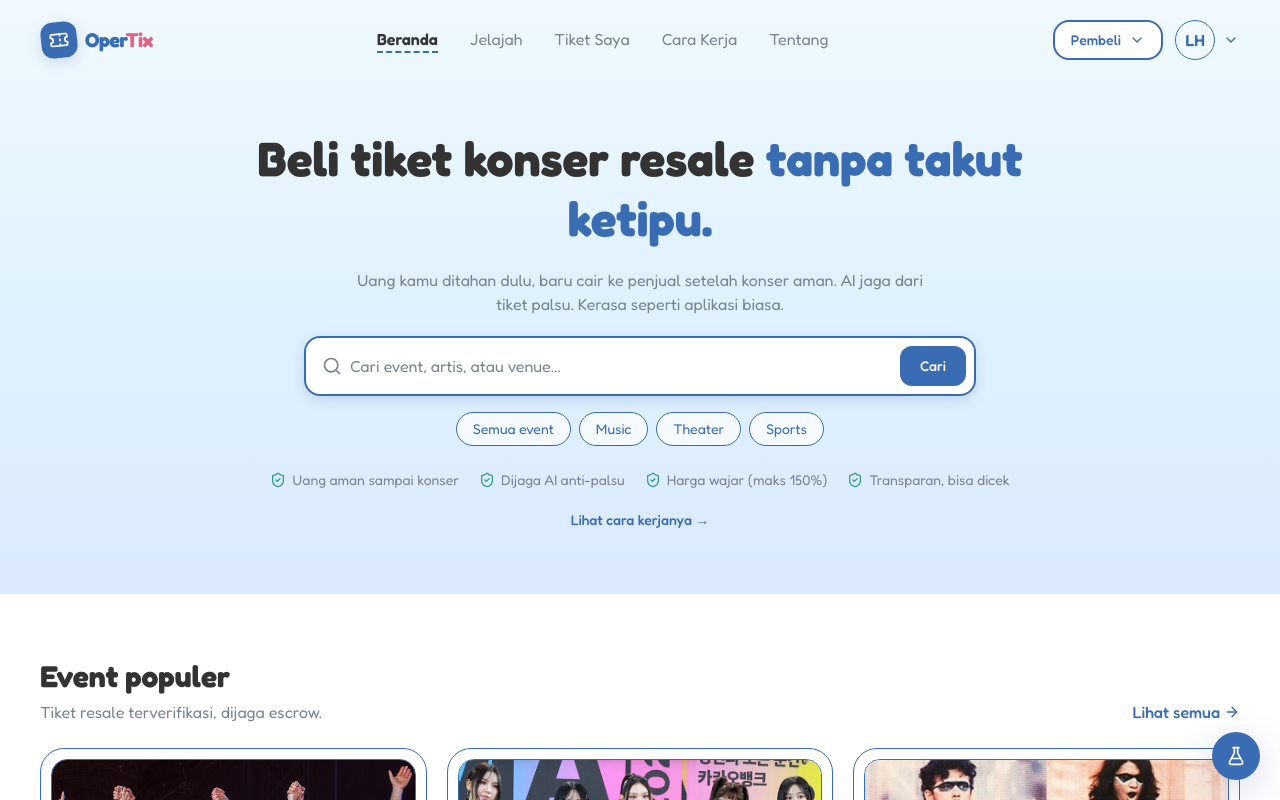
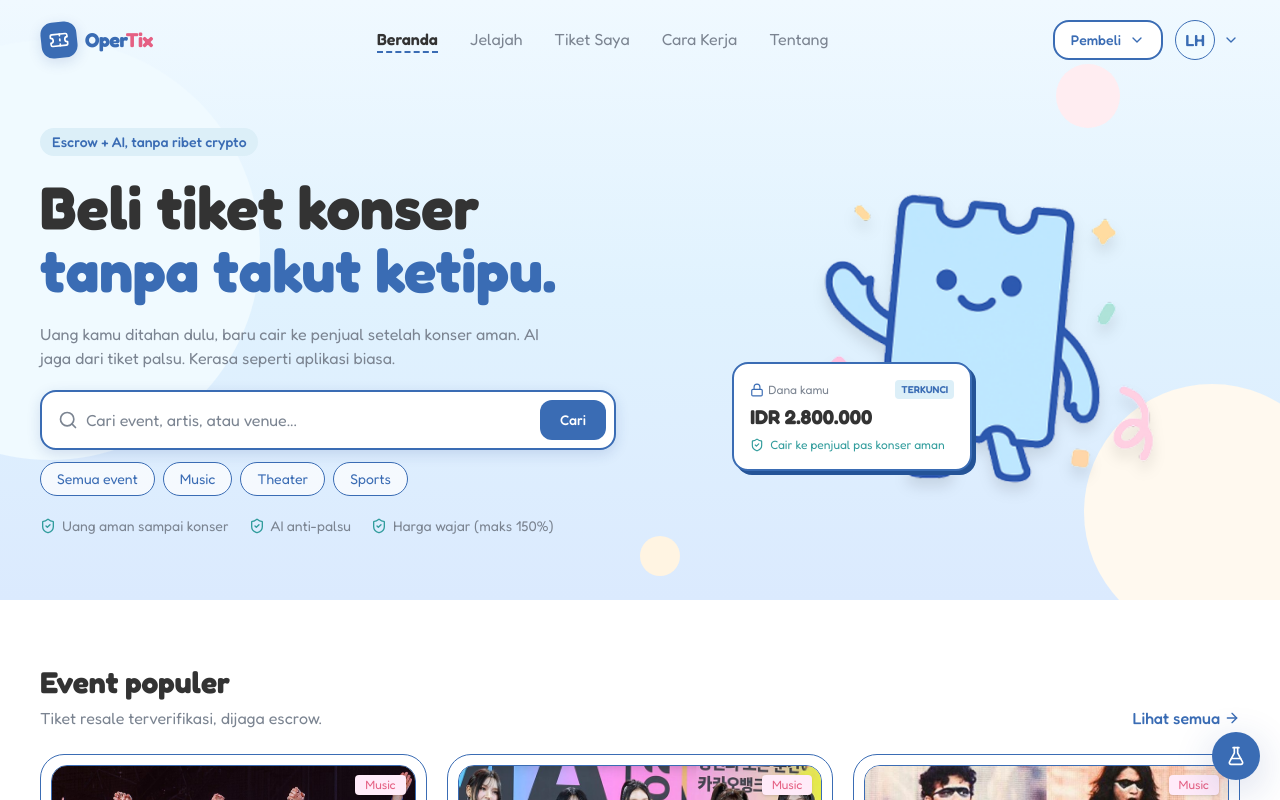
Before and after one commit to Lummy-Ticket/lummy, a Next.js app in the folder web/: page / in a window 1280 px wide. Shown: the top 800 px of the page. Built offline with nearby package versions, Linux system fonts and the light colour scheme.

Commit message:
feat: enhance UI components and improve event request handling; add HeroBlobs for design consistency

```diff
--- a/web/package.json
+++ b/web/package.json
@@ -39,6 +39,7 @@
     "@types/node": "^20",
     "@types/react": "^19",
     "@types/react-dom": "^19",
+    "baseline-browser-mapping": "^2.11.13",
     "eslint": "^9",
     "eslint-config-next": "16.0.7",
     "playwright-core": "^1.62.1",
--- a/web/src/app/about/page.tsx
+++ b/web/src/app/about/page.tsx
@@ -3,6 +3,7 @@ import Image from "next/image";
 import { Lock, ScanLine, TrendingUp, Eye, ArrowRight } from "lucide-react";
 import { Button } from "@/components/ui/button";
 import { PageContainer } from "@/components/layout/PageContainer";
+import { HeroBlobs } from "@/components/home/HeroBlobs";
 
 const pillars = [
   { Icon: Lock, cls: "bg-secondary-blue-soft text-lummy-500", title: "Dana di-escrow", body: "Uang dikunci smart contract sampai konser selesai. Penjual gak bisa kabur, pembeli gak bisa dighosting." },
@@ -28,11 +29,15 @@ const journey = [
 export default function AboutPage() {
   return (
     <PageContainer width="wide">
-      {/* Intro */}
-      <div className="grid lg:grid-cols-[1.4fr_1fr] gap-8 items-center">
+      {/* Intro (hero band + dekorasi blob ala Lummy) */}
+      <div className="relative overflow-hidden rounded-3xl border border-lummy-500 bg-hero-gradient p-6 sm:p-10">
+        <HeroBlobs />
+        <div className="relative z-10 grid lg:grid-cols-[1.4fr_1fr] gap-8 items-center">
           <div>
-          <h1 className="text-3xl md:text-5xl font-bold text-neutral-black leading-tight">
-            Beli-jual tiket konser <span className="text-primary-navy">tanpa takut ketipu.</span>
+            <span className="w-fit bg-secondary-blue-soft text-lummy-500 text-sm font-medium rounded-full px-3 py-1 inline-block mb-4">Tentang OperTix</span>
+            <h1 className="flex flex-col font-bold leading-[1.05] text-4xl md:text-5xl">
+              <span className="text-neutral-black">Beli-jual tiket konser</span>
+              <span className="text-primary-navy">tanpa takut ketipu.</span>
             </h1>
             <p className="text-neutral-gray mt-4 max-w-xl">
               OperTix lahir dari masalah nyata: pasar resale tiket di Indonesia penuh calo, harga liar, dan penipuan
@@ -50,6 +55,7 @@ export default function AboutPage() {
           </div>
           <div className="hidden lg:flex justify-center">
             <Image src="/assets/images/mascot.png" alt="OperTix" width={300} height={300} className="object-contain drop-shadow-xl" priority />
+          </div>
         </div>
       </div>
 
--- a/web/src/app/admin/page.tsx
+++ b/web/src/app/admin/page.tsx
@@ -2,7 +2,7 @@
 
 import { useEffect, useState } from "react";
 import toast from "react-hot-toast";
-import { CheckCircle2, XCircle, AlertTriangle, Sparkles, Calendar, MapPin, Scale, Paperclip } from "lucide-react";
+import { CheckCircle2, XCircle, AlertTriangle, Sparkles, Calendar, MapPin, Scale, Paperclip, ExternalLink } from "lucide-react";
 import { Button } from "@/components/ui/button";
 import { Badge } from "@/components/ui/badge";
 import { Modal } from "@/components/common/Modal";
@@ -98,15 +98,24 @@ export default function AdminPage() {
                 )}
               </div>
 
-              {/* AI-seeded face values */}
+              {/* Harga asli: 1 tier dari PDF penjual, sisanya dari sumber resmi organizer */}
               <div className="mt-4 bg-secondary-gray-soft rounded-2xl p-4">
-                <div className="text-xs text-neutral-gray mb-2">Harga asli (di-extract AI dari PDF)</div>
+                <div className="text-xs text-neutral-gray mb-2">Harga asli per tier <span className="text-neutral-black">(cek ke sumber resmi organizer, jangan cuma dari PDF)</span></div>
                 <div className="flex flex-wrap gap-2">
-                  {r.faceValues.map((f) => (
-                    <span key={f.tier} className="text-sm bg-neutral-white border border-neutral-light-gray-1 rounded-lg px-3 py-1.5 text-neutral-black">
-                      {f.tier} <b className="text-lummy-500">{formatIDR(f.value)}</b>
-                    </span>
-                  ))}
+                  {r.faceValues.map((f) => {
+                    const fromPdf = f.tier === r.pdfTier;
+                    return (
+                      <span key={f.tier} className={`text-sm rounded-lg px-3 py-1.5 flex items-center gap-1.5 ${fromPdf ? "bg-secondary-blue-soft border border-lummy-500 text-neutral-black" : "bg-neutral-white border border-neutral-light-gray-1 text-neutral-black"}`}>
+                        {f.tier} <b className="text-lummy-500">{formatIDR(f.value)}</b>
+                        {fromPdf && <span className="text-[10px] text-lummy-500 font-medium">dari PDF</span>}
+                      </span>
+                    );
+                  })}
+                </div>
+                <div className="text-xs text-neutral-gray mt-3 flex flex-wrap items-center gap-1.5">
+                  <Sparkles className="w-3.5 h-3.5 text-lummy-500 shrink-0" />
+                  AI cuma bisa baca <b className="text-neutral-black">1 kategori</b> dari PDF penjual ({r.pdfTier}, dia sendiri). Tier lain admin lengkapi + verifikasi dari
+                  <a href={`https://${r.organizerRef}`} target="_blank" rel="noreferrer" className="text-primary-navy font-medium hover:opacity-80 inline-flex items-center gap-0.5">{r.organizerRef} <ExternalLink className="w-3 h-3" /></a>
                 </div>
               </div>
 
--- a/web/src/app/how-it-works/page.tsx
+++ b/web/src/app/how-it-works/page.tsx
@@ -1,7 +1,9 @@
 import Link from "next/link";
+import Image from "next/image";
 import { Lock, ScanLine, TrendingUp, Eye, RotateCcw, Repeat, ArrowRight } from "lucide-react";
 import { Button } from "@/components/ui/button";
 import { Badge } from "@/components/ui/badge";
+import { HeroBlobs } from "@/components/home/HeroBlobs";
 
 const sections = [
   {
@@ -39,10 +41,15 @@ const sections = [
 export default function HowItWorks() {
   return (
     <div className="pb-10">
-      <section className="bg-hero-gradient pt-28 pb-16">
-        <div className="max-w-3xl mx-auto px-5 text-center">
+      <section className="relative overflow-hidden bg-hero-gradient pt-28 pb-16">
+        <HeroBlobs />
+        <div className="relative z-10 max-w-3xl mx-auto px-5 text-center flex flex-col items-center">
+          <Image src="/assets/images/mascot-powered.svg" alt="" width={110} height={110} className="mb-3 drop-shadow-lg" />
           <Badge.Base className="bg-secondary-blue-soft text-lummy-500 text-sm">Cara kerja</Badge.Base>
-          <h1 className="text-3xl md:text-5xl font-bold text-neutral-black mt-4">Kenapa resale di OperTix aman</h1>
+          <h1 className="flex flex-col font-bold leading-[1.05] text-4xl md:text-5xl mt-4">
+            <span className="text-neutral-black">Kenapa resale di OperTix</span>
+            <span className="text-primary-navy">beneran aman</span>
+          </h1>
           <p className="text-lg text-neutral-gray mt-4">Blockchain + AI kerja di belakang layar. Kamu cukup beli seperti biasa.</p>
         </div>
       </section>
--- a/web/src/app/page.tsx
+++ b/web/src/app/page.tsx
@@ -1,9 +1,11 @@
 import Link from "next/link";
-import { ArrowRight, ShieldCheck, Music, Trophy, Drama } from "lucide-react";
+import Image from "next/image";
+import { ArrowRight, ShieldCheck, Lock, Music, Trophy, Drama } from "lucide-react";
 import { Button } from "@/components/ui/button";
 import { Card } from "@/components/ui/card";
 import { HeroSearch } from "@/components/home/HeroSearch";
-import { getEvents, getFeaturedEvents, formatEventDate } from "@/lib/mock";
+import { HeroBlobs } from "@/components/home/HeroBlobs";
+import { getEvents, getFeaturedEvents, formatEventDate, formatIDR } from "@/lib/mock";
 
 const CATEGORY_TILES = [
   { cat: "Music", label: "Konser & Musik", Icon: Music, cls: "bg-secondary-pink-soft text-secondary-pink-dark" },
@@ -53,26 +55,46 @@ export default function Home() {
 
   return (
     <>
-      {/* Hero: search-first */}
-      <section className="bg-hero-gradient pt-32 pb-16">
-        <div className="max-w-7xl mx-auto px-5 lg:px-10 flex flex-col items-center text-center gap-5">
-          <h1 className="text-3xl md:text-5xl font-bold text-neutral-black leading-tight max-w-3xl">
-            Beli tiket konser resale <span className="text-primary-navy">tanpa takut ketipu.</span>
+      {/* Hero: search-first, tapi asimetris + dekorasi ala Lummy biar gak template */}
+      <section className="relative overflow-hidden bg-hero-gradient pt-28 lg:pt-32 pb-16">
+        <HeroBlobs />
+        <div className="relative z-10 max-w-7xl mx-auto px-5 lg:px-10 grid lg:grid-cols-[1.15fr_0.85fr] gap-10 lg:gap-6 items-center">
+          {/* Kiri: headline + search */}
+          <div className="flex flex-col gap-5 text-center lg:text-left">
+            <span className="mx-auto lg:mx-0 w-fit bg-secondary-blue-soft text-lummy-500 text-sm font-medium rounded-full px-3 py-1">
+              Escrow + AI, tanpa ribet crypto
+            </span>
+            <h1 className="flex flex-col font-bold leading-[1.05] text-4xl sm:text-5xl xl:text-6xl">
+              <span className="text-neutral-black">Beli tiket konser</span>
+              <span className="text-primary-navy">tanpa takut ketipu.</span>
             </h1>
-          <p className="text-neutral-gray max-w-xl">
+            <p className="text-neutral-gray max-w-lg mx-auto lg:mx-0">
               Uang kamu ditahan dulu, baru cair ke penjual setelah konser aman. AI jaga dari tiket palsu. Kerasa seperti aplikasi biasa.
             </p>
             <HeroSearch quickCats={quickCats} />
-          <div className="flex flex-wrap justify-center gap-x-5 gap-y-2 pt-1 text-sm text-neutral-gray">
-            {["Uang aman sampai konser", "Dijaga AI anti-palsu", "Harga wajar (maks 150%)", "Transparan, bisa dicek"].map((t) => (
+            <div className="flex flex-wrap justify-center lg:justify-start gap-x-5 gap-y-2 text-sm text-neutral-gray">
+              {["Uang aman sampai konser", "AI anti-palsu", "Harga wajar (maks 150%)"].map((t) => (
                 <span key={t} className="flex items-center gap-1.5">
                   <ShieldCheck className="w-4 h-4 text-secondary-green-dark" /> {t}
                 </span>
               ))}
             </div>
-          <Link href="/how-it-works" className="text-primary-navy text-sm font-medium hover:opacity-80 transition">
-            Lihat cara kerjanya →
-          </Link>
+          </div>
+
+          {/* Kanan: mascot + sticker "Dana terkunci" (overlap + hard shadow) */}
+          <div className="relative hidden lg:flex justify-center items-center">
+            <Image src="/assets/images/mascot.png" alt="OperTix" width={340} height={340} className="object-contain drop-shadow-xl" priority />
+            <div className="absolute bottom-6 -left-2 w-60 bg-neutral-white rounded-2xl border-2 border-lummy-500 shadow-[4px_4px_0px_#245397] p-4">
+              <div className="flex items-center justify-between mb-1">
+                <span className="text-xs text-neutral-gray flex items-center gap-1"><Lock className="w-3.5 h-3.5 text-lummy-500" /> Dana kamu</span>
+                <span className="bg-secondary-blue-soft text-lummy-500 text-[10px] font-semibold rounded px-1.5 py-0.5">TERKUNCI</span>
+              </div>
+              <div className="font-fredoka font-bold text-xl text-neutral-black">{formatIDR(2_800_000)}</div>
+              <div className="flex items-center gap-1.5 mt-1.5 text-xs text-secondary-green-dark">
+                <ShieldCheck className="w-3.5 h-3.5" /> Cair ke penjual pas konser aman
+              </div>
+            </div>
+          </div>
         </div>
       </section>
 
--- /dev/null
+++ b/web/src/components/home/HeroBlobs.tsx
@@ -0,0 +1,12 @@
+// Blob pastel dekoratif ala Lummy — bikin hero terasa "didesain", bukan template.
+// Parent WAJIB relative + overflow-hidden. Cuma tampil di layar besar (dekorasi).
+export function HeroBlobs() {
+  return (
+    <div className="hidden lg:block absolute inset-0 z-0 pointer-events-none" aria-hidden>
+      <div className="absolute -left-40 top-10 w-[420px] h-[420px] rounded-full bg-secondary-blue-light" />
+      <div className="absolute right-[-60px] bottom-[-40px] w-64 h-64 rounded-full bg-secondary-cream-light" />
+      <div className="absolute right-40 top-16 w-16 h-16 rounded-full bg-secondary-pink-light" />
+      <div className="absolute left-1/2 bottom-6 w-10 h-10 rounded-full bg-pastel-yellow" />
+    </div>
+  );
+}
--- a/web/src/components/home/HeroSearch.tsx
+++ b/web/src/components/home/HeroSearch.tsx
@@ -17,7 +17,7 @@ export function HeroSearch({ quickCats }: { quickCats: string[] }) {
   };
 
   return (
-    <div className="w-full max-w-2xl mx-auto flex flex-col gap-4">
+    <div className="w-full max-w-xl mx-auto lg:mx-0 flex flex-col gap-3">
       <form onSubmit={submit} className="flex items-center gap-2 bg-neutral-white rounded-2xl border-2 border-lummy-500 p-2 pl-4 shadow-lummy">
         <Search className="w-5 h-5 text-neutral-gray shrink-0" />
         <input
@@ -32,7 +32,7 @@ export function HeroSearch({ quickCats }: { quickCats: string[] }) {
         </button>
       </form>
 
-      <div className="flex flex-wrap justify-center gap-2">
+      <div className="flex flex-wrap justify-center lg:justify-start gap-2">
         <Link href="/events" className="px-4 py-1.5 rounded-full text-sm bg-neutral-white/70 border border-lummy-500 text-lummy-500 hover:bg-neutral-white transition">
           Semua event
         </Link>
--- a/web/src/components/ui/card.tsx
+++ b/web/src/components/ui/card.tsx
@@ -32,14 +32,14 @@ const Event = (({className, image, date, title, location, category, price, redir
     }
 
   return (
-        <Link href={redirect} className={cn("border hover:opacity-80 transition ease-in-out flex flex-col justify-between border-primary-navy rounded-3xl pt-2.5 pb-3 px-2.5 gap-2 sm:pb-5 w-full h-fit shrink-0", className)} {...props}>
+        <Link href={redirect} className={cn("border transition ease-in-out flex flex-col justify-between border-primary-navy rounded-3xl pt-2.5 pb-3 px-2.5 gap-2 sm:pb-4 w-full h-fit shrink-0 hover:-translate-x-1 hover:-translate-y-1 hover:shadow-[4px_4px_0px_#245397]", className)} {...props}>
             <div className="relative w-full aspect-[16/10] h-auto">
                 <Image alt="event" className={cn("rounded-2xl border border-lummy-500 object-cover", soldOut && "grayscale-[35%]")} src={image} fill />
                 {soldOut && (
                     <Badge.Base className="absolute top-2.5 left-2.5 bg-secondary-pink-dark text-white text-sm xl:text-base">Sold Out</Badge.Base>
                 )}
-                {/* Mobile: category sits on the photo to keep the bottom row to a single price line */}
-                <Badge.Base className={cn("sm:hidden absolute top-2.5 right-2.5 text-xs h-fit w-fit text-nowrap", badgeClass[category])}>{category}</Badge.Base>
+                {/* Kategori nempel di foto (badge di kanan-atas), shadow biar kebaca di atas foto */}
+                <Badge.Base className={cn("absolute top-2.5 right-2.5 text-xs h-fit w-fit text-nowrap shadow-sm", badgeClass[category])}>{category}</Badge.Base>
             </div>
 
             <div className="flex flex-col gap-1 px-0.5 sm:px-2">
@@ -51,11 +51,6 @@ const Event = (({className, image, date, title, location, category, price, redir
                     <FaMapMarkerAlt className="shrink-0" />
 
                     <span className="text-neutral-gray text-sm xl:text-base truncate">{location}</span>
-                </div>
-                <div className="flex items-center justify-between gap-2">
-                    <Badge.Base className={cn("hidden sm:flex text-xs sm:text-sm xl:text-base h-fit w-fit text-nowrap", badgeClass[category])}>{category}</Badge.Base>
-
-                    <span className="text-base sm:text-lg xl:text-xl text-lummy-500 font-medium text-nowrap">IDR {price.toLocaleString("id-ID")}</span>
                 </div>
             </div>
         </Link>
--- a/web/src/lib/mock/useEventRequests.ts
+++ b/web/src/lib/mock/useEventRequests.ts
@@ -2,7 +2,10 @@ import { create } from "zustand";
 import { persist } from "zustand/middleware";
 import type { Category } from "./types";
 
-// Event baru diminta penjual pertama. AI sudah pre-fill dari PDF-nya; admin verifikasi.
+// Event baru diminta penjual pertama. Realita (dari tiket asli): PDF penjual cuma
+// nunjukin SATU kategori (kategori dia) + harga dia; kadang malah gak ada harganya.
+// Jadi daftar harga semua tier = admin lengkapi dari SUMBER RESMI ORGANIZER
+// (website / sosmed / poster), bukan di-extract full dari 1 PDF.
 export interface EventRequest {
   id: string;
   submittedBy: string;
@@ -12,6 +15,8 @@ export interface EventRequest {
   city: string;
   category: Category;
   faceValues: { tier: string; value: number }[];
+  pdfTier: string; // satu-satunya tier yang kebaca dari PDF penjual (punya dia)
+  organizerRef: string; // sumber resmi buat verifikasi harga (sosmed/website organizer)
   forgeryScore: number;
   pdfSuspicious: boolean;
   status: "pending" | "approved" | "rejected";
@@ -22,6 +27,7 @@ const SEED: EventRequest[] = [
     id: "req-1", status: "pending", submittedBy: "Zahra A.", title: "Bruno Mars Live in Jakarta",
     dateISO: "2027-02-08T20:00:00+07:00", venue: "Stadion Utama GBK", city: "Jakarta",
     category: "Music", forgeryScore: 7, pdfSuspicious: false,
+    pdfTier: "CAT 1", organizerRef: "instagram.com/pkentertainment.id",
     faceValues: [
       { tier: "Front CAT", value: 4_500_000 },
       { tier: "CAT 1", value: 2_500_000 },
@@ -32,6 +38,7 @@ const SEED: EventRequest[] = [
     id: "req-2", status: "pending", submittedBy: "Bagas W.", title: "Hindia: Menari Dengan Bayangan",
     dateISO: "2026-12-20T19:30:00+07:00", venue: "Beach City International Stadium", city: "Jakarta",
     category: "Music", forgeryScore: 63, pdfSuspicious: true,
+    pdfTier: "VIP", organizerRef: "instagram.com/hindia.official",
     faceValues: [
       { tier: "VIP", value: 850_000 },
       { tier: "Reguler", value: 450_000 },
@@ -52,6 +59,11 @@ export const useEventRequests = create<ReqState>()(
       approve: (id) => set((s) => ({ requests: s.requests.map((r) => (r.id === id ? { ...r, status: "approved" } : r)) })),
       reject: (id) => set((s) => ({ requests: s.requests.map((r) => (r.id === id ? { ...r, status: "rejected" } : r)) })),
     }),
-    { name: "opertix:eventreq" }
+    {
+      name: "opertix:eventreq",
+      // v2: nambah pdfTier + organizerRef ke schema. Reset localStorage lama.
+      version: 2,
+      migrate: () => ({ requests: SEED }),
+    }
   )
 );
--- a/web/src/lib/mock/useOrders.ts
+++ b/web/src/lib/mock/useOrders.ts
@@ -124,6 +124,12 @@ export const useOrders = create<OrderState>()(
         })),
       getById: (id) => get().orders.find((o) => o.id === id),
     }),
-    { name: "opertix:orders" }
+    {
+      name: "opertix:orders",
+      // v2: seed pindah dari picsum ke foto lokal. Bump versi biar localStorage lama
+      // (yang masih nyimpen URL picsum) ke-reset, gak bikin next/image error host.
+      version: 2,
+      migrate: () => ({ orders: SEED_ORDERS }),
+    }
   )
 );
```
Also changed, not shown: 1 other file (tests, documents, lock files or other folders). Lines whose indentation alone changed are shown as unchanged.
